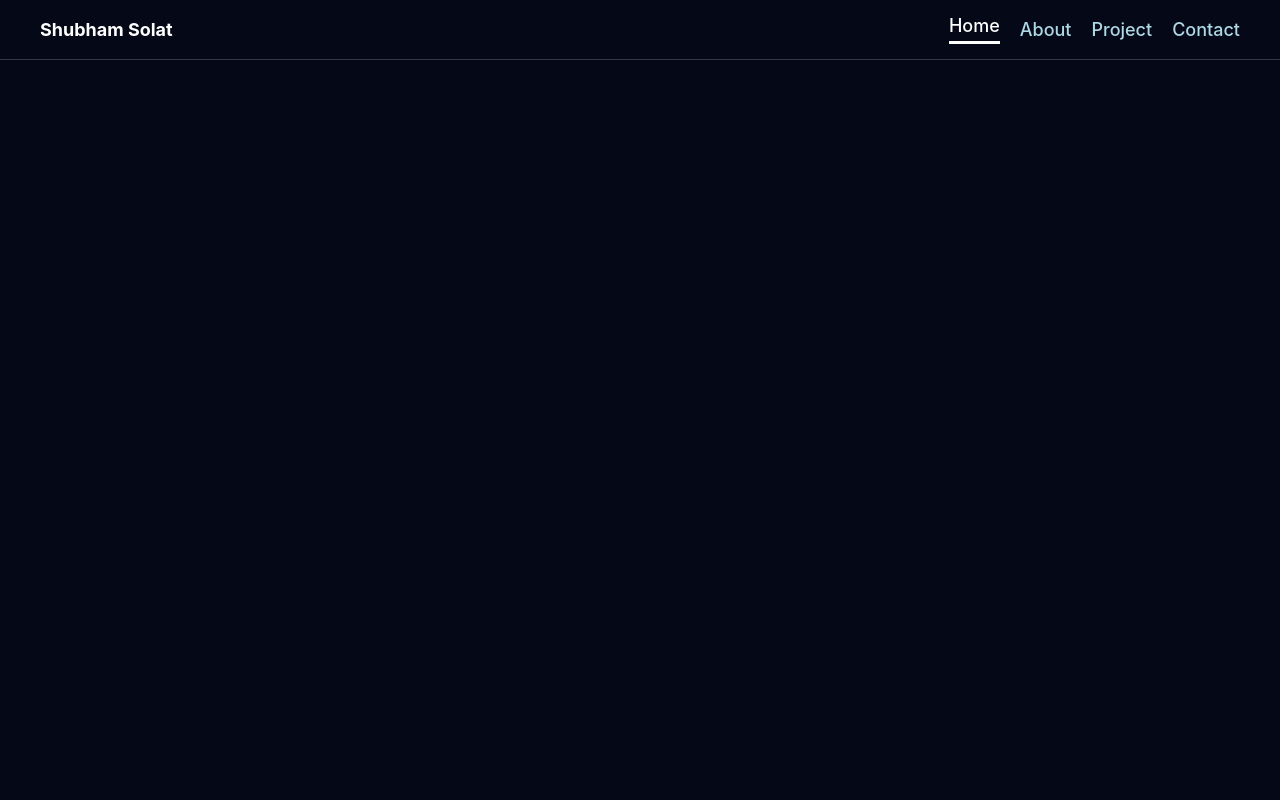
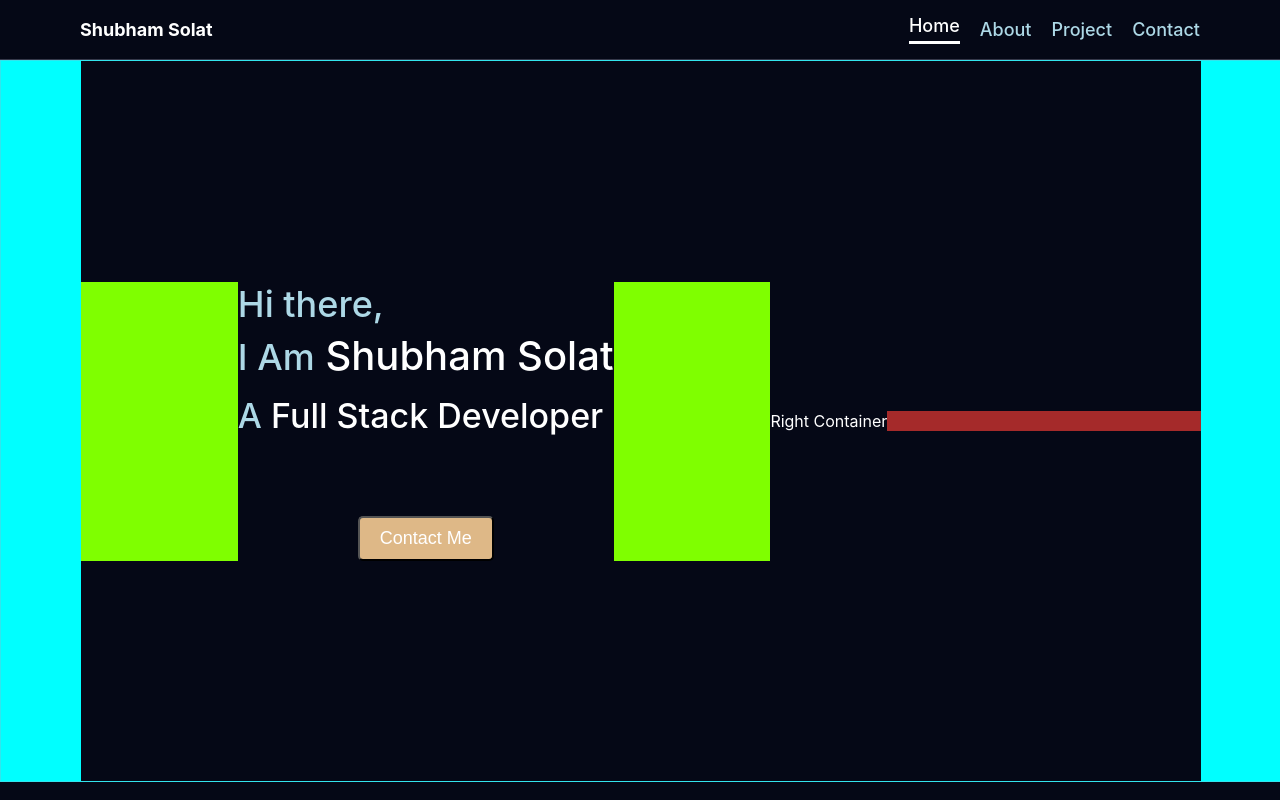
Before and after one commit to shubham51s/reactPortfolio, a React (Create React App) app: page / in a window 1280 px wide. Built offline with nearby package versions, Linux system fonts and the light colour scheme; the HTML template or start-up script is replaced by a standard one.

Commit message:
home page structure created

```diff
--- a/src/App.js
+++ b/src/App.js
@@ -1,10 +1,12 @@
 import React from "react";
 import CommonHeader from "./components/Header";
+import HomeComp from "./components/Home";
 
 function App() {
   return (
     <>
       <CommonHeader />
+      <HomeComp />
     </>
   );
 }
--- a/src/components/Header/commonheader.module.css
+++ b/src/components/Header/commonheader.module.css
@@ -23,8 +23,8 @@
 
 @media screen and (min-width: 800px) {
   .mainContainer {
-    margin-right: 40px;
-    margin-left: 40px;
+    margin-right: 80px;
+    margin-left: 80px;
   }
 }
 
--- /dev/null
+++ b/src/components/Home/homecomponent.module.css
@@ -0,0 +1,111 @@
+.outerContainer {
+  width: 100%;
+  /* background-color: rgb(5, 8, 22); */
+  background-color: aqua;
+  border: 1px solid rgba(170, 166, 195, 0.3);
+  height: 90vh;
+}
+
+.mainContainer {
+  display: flex;
+  height: inherit;
+  justify-content: center;
+  align-items: center;
+  margin-right: 10px;
+  margin-left: 10px;
+}
+
+@media screen and (min-width: 500px) {
+  .mainContainer {
+    margin-right: 20px;
+    margin-left: 20px;
+  }
+}
+
+@media screen and (min-width: 800px) {
+  .mainContainer {
+    margin-right: 80px;
+    margin-left: 80px;
+  }
+}
+
+.leftMainContainer {
+  background-color: chartreuse;
+  flex-grow: 1;
+  display: flex;
+  justify-content: center;
+  align-items: center;
+}
+
+.text1 {
+  color: lightblue;
+  font-size: 36px;
+  font-weight: 500;
+  margin-bottom: 5px;
+}
+
+.text2 {
+  color: lightblue;
+  font-size: 36px;
+  font-weight: 500;
+}
+
+.myName {
+  color: white;
+  font-size: 40px;
+  font-weight: 500;
+}
+
+@media screen and (min-width: 400px) {
+  .myName {
+    margin-bottom: 5px;
+  }
+}
+
+@media screen and (min-width: 800px) {
+  .myName {
+    margin-bottom: 15px;
+  }
+}
+
+.text4 {
+  color: lightblue;
+  font-size: 34px;
+  font-weight: 500;
+}
+
+.text5 {
+  color: white;
+  font-size: 34px;
+  font-weight: 500;
+}
+
+.btnMain {
+  display: flex;
+  justify-content: center;
+  align-items: center;
+}
+
+.btn {
+  background-color: burlywood;
+  border-radius: 5px;
+  padding: 8px 10px;
+  margin-top: 50px;
+  font-size: 16px;
+}
+
+@media screen and (min-width: 800px) {
+  .btn {
+    padding: 10px 20px;
+    margin-top: 80px;
+    font-size: 18px;
+  }
+}
+
+.rightMainContainer {
+  background-color: brown;
+  flex-grow: 1;
+  display: flex;
+  align-items: center;
+  justify-content: flex-start;
+}
--- a/src/components/Home/index.js
+++ b/src/components/Home/index.js
@@ -0,0 +1,33 @@
+import React from "react";
+import style from "./homecomponent.module.css";
+
+function HomeComp() {
+  return (
+    <div className={style.outerContainer}>
+      <div className={style.mainContainer}>
+        <div className={style.leftMainContainer}>
+          <div className={style.leftContent}>
+            <h2 className={style.text1}>Hi there,</h2>
+            <h2 className={style.myName}>
+              <span className={style.text2}>I Am</span>
+              <span> Shubham Solat</span>
+            </h2>
+            <div>
+              <h3 className={style.text5}>
+                <span className={style.text4}>A </span>Full Stack Developer
+              </h3>
+              <div className={style.btnMain}>
+                <button className={style.btn}>Contact Me</button>
+              </div>
+            </div>
+          </div>
+        </div>
+        <div className={style.rightMainContainer}>
+          <div className={style.rightContent}>Right Container</div>
+        </div>
+      </div>
+    </div>
+  );
+}
+
+export default HomeComp;
```
